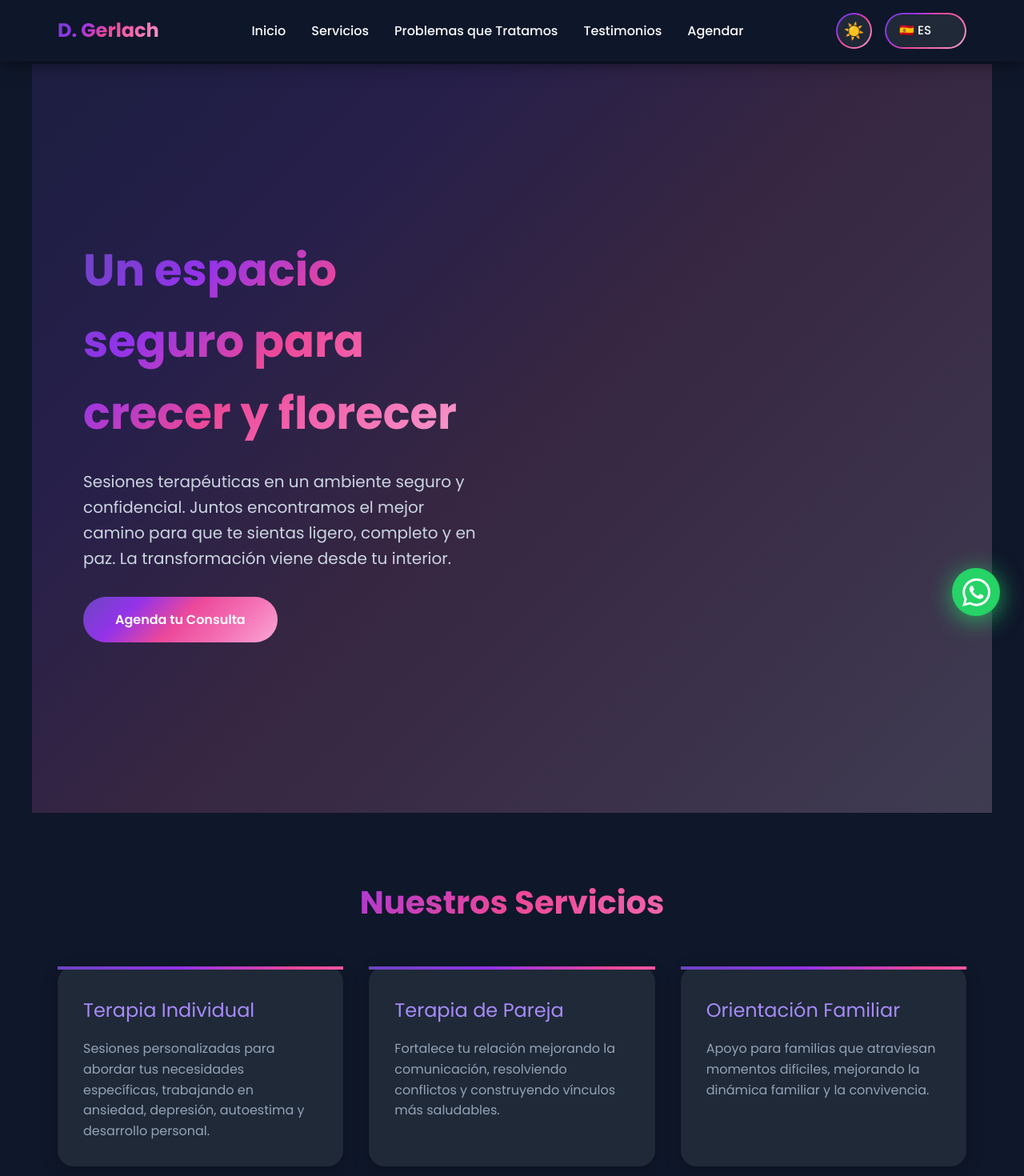
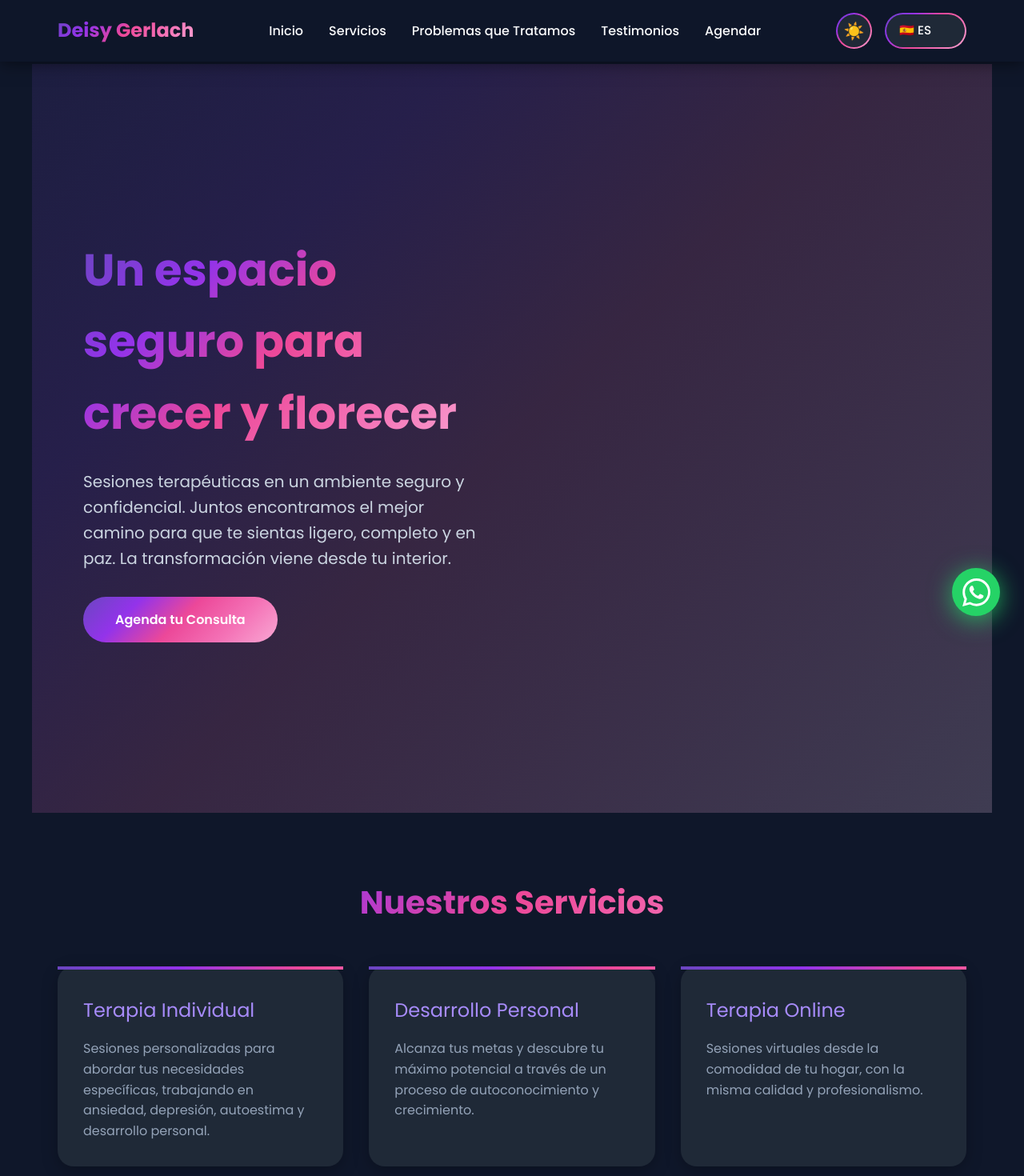
Before and after one commit to deisygerlach/deisygerlach, a Next.js app: page / in a window 1280 px wide. Shown: the top 1470 px of the page at 80% size. Built offline with nearby package versions, Linux system fonts and the light colour scheme.

Commit message:
Cambios realizados petición de cliente

```diff
--- a/app/page.tsx
+++ b/app/page.tsx
@@ -23,7 +23,7 @@ const locales = {
 };
 
 export default function Home() {
-  const [currentLocale, setCurrentLocale] = useState<Locale>("esp");
+  const [currentLocale, setCurrentLocale] = useState<Locale>("por");
 
   const [currentSlide, setCurrentSlide] = useState(0);
   const [isDarkMode, setIsDarkMode] = useState(true);
@@ -93,7 +93,7 @@ const t = locales[currentLocale];
     // Auto-advance slider
     const interval = setInterval(() => {
       setCurrentSlide((prev) => (prev + 1) % testimonialsData.length);
-    }, 5000);
+    }, 15000);
 
     return () => clearInterval(interval);
   }, []);
--- a/components/homeUtils.ts
+++ b/components/homeUtils.ts
@@ -47,7 +47,7 @@ export class TestimonialsSlider {
         });
     }
 
-    startAutoAdvance(interval: number = 5000) {
+    startAutoAdvance(interval: number = 15000) {
         this.intervalId = window.setInterval(() => {
             this.currentSlide = (this.currentSlide + 1) % this.slides.length;
             this.updateSlider();
--- a/components/locales/eng.json
+++ b/components/locales/eng.json
@@ -1,6 +1,6 @@
 {
   "header": {
-    "logo": "D. Gerlach",
+    "logo": "Deisy Gerlach",
     "nav": {
       "home": "Home",
       "services": "Services",
@@ -21,18 +21,6 @@
       {
         "title": "Individual Therapy",
         "description": "Personalized sessions to address your specific needs, working on anxiety, depression, self-esteem and personal development."
-      },
-      {
-        "title": "Couples Therapy",
-        "description": "Strengthen your relationship by improving communication, resolving conflicts and building healthier bonds."
-      },
-      {
-        "title": "Family Counseling",
-        "description": "Support for families going through difficult times, improving family dynamics and coexistence."
-      },
-      {
-        "title": "Stress Management",
-        "description": "Practical techniques and tools to manage work, academic and daily life stress."
       },
       {
         "title": "Personal Development",
@@ -83,11 +71,6 @@
         "description": "Confronting and managing specific fears and phobias."
       },
       {
-        "title": "Public Speaking",
-        "icon": "🎤",
-        "description": "Developing confidence and skills for public presentations."
-      },
-      {
         "title": "Shyness",
         "icon": "😳",
         "description": "Overcoming social inhibition and building self-confidence."
@@ -115,7 +98,7 @@
     "readLess": "Read less"
   },
   "psychologyRainbow": {
-    "title": "The Psychology Rainbow",
+    "title": "The Therapy Rainbow",
     "subtitle": "Core Concepts in Mental Wellness",
     "concepts": [
       "Mindfulness",
@@ -145,7 +128,7 @@
     }
   },
   "footer": {
-    "copyright": "© {year} D. Gerlach. All rights reserved.",
+    "copyright": "© {year} Deisy Gerlach. All rights reserved.",
     "tagline": "Your mental health matters."
   },
   "whatsapp": {
--- a/components/locales/esp.json
+++ b/components/locales/esp.json
@@ -1,6 +1,6 @@
 {
   "header": {
-    "logo": "D. Gerlach",
+    "logo": "Deisy Gerlach",
     "nav": {
       "home": "Inicio",
       "services": "Servicios",
@@ -21,18 +21,6 @@
       {
         "title": "Terapia Individual",
         "description": "Sesiones personalizadas para abordar tus necesidades específicas, trabajando en ansiedad, depresión, autoestima y desarrollo personal."
-      },
-      {
-        "title": "Terapia de Pareja",
-        "description": "Fortalece tu relación mejorando la comunicación, resolviendo conflictos y construyendo vínculos más saludables."
-      },
-      {
-        "title": "Orientación Familiar",
-        "description": "Apoyo para familias que atraviesan momentos difíciles, mejorando la dinámica familiar y la convivencia."
-      },
-      {
-        "title": "Manejo del Estrés",
-        "description": "Técnicas y herramientas prácticas para gestionar el estrés laboral, académico y de la vida cotidiana."
       },
       {
         "title": "Desarrollo Personal",
@@ -83,11 +71,6 @@
         "description": "Confrontando y manejando miedos y fobias específicas."
       },
       {
-        "title": "Hablar en Público",
-        "icon": "🎤",
-        "description": "Desarrollando confianza y habilidades para presentaciones públicas."
-      },
-      {
         "title": "Timidez",
         "icon": "😳",
         "description": "Superando la inhibición social y construyendo autoconfianza."
@@ -115,7 +98,7 @@
     "readLess": "Ver menos"
   },
   "psychologyRainbow": {
-    "title": "El Arcoíris de la Psicología",
+    "title": "El Arcoíris de la Terapia",
     "subtitle": "Conceptos Fundamentales del Bienestar Mental",
     "concepts": [
       "Atención Plena",
@@ -145,7 +128,7 @@
     }
   },
   "footer": {
-    "copyright": "© {year} D. Gerlach. Todos los derechos reservados.",
+    "copyright": "© {year} Deisy Gerlach. Todos los derechos reservados.",
     "tagline": "Tu salud mental importa."
   },
   "whatsapp": {
--- a/components/locales/por.json
+++ b/components/locales/por.json
@@ -1,6 +1,6 @@
 {
   "header": {
-    "logo": "D. Gerlach",
+    "logo": "Deisy Gerlach",
     "nav": {
       "home": "Início",
       "services": "Serviços",
@@ -21,18 +21,6 @@
       {
         "title": "Terapia Individual",
         "description": "Sessões personalizadas para atender às suas necessidades específicas, trabalhando ansiedade, depressão, autoestima e desenvolvimento pessoal."
-      },
-      {
-        "title": "Terapia de Casal",
-        "description": "Fortaleça seu relacionamento melhorando a comunicação, resolvendo conflitos e construindo vínculos mais saudáveis."
-      },
-      {
-        "title": "Orientação Familiar",
-        "description": "Apoio para famílias que passam por momentos difíceis, melhorando a dinâmica familiar e a convivência."
-      },
-      {
-        "title": "Gestão do Estresse",
-        "description": "Técnicas e ferramentas práticas para gerenciar o estresse do trabalho, acadêmico e da vida cotidiana."
       },
       {
         "title": "Desenvolvimento Pessoal",
@@ -83,11 +71,6 @@
         "description": "Confrontando e gerenciando medos e fobias específicas."
       },
       {
-        "title": "Falar em Público",
-        "icon": "🎤",
-        "description": "Desenvolvendo confiança e habilidades para apresentações públicas."
-      },
-      {
         "title": "Timidez",
         "icon": "😳",
         "description": "Superando a inibição social e construindo autoconfiança."
@@ -115,7 +98,7 @@
     "readLess": "Ver menos"
   },
   "psychologyRainbow": {
-    "title": "O Arco-Íris da Psicologia",
+    "title": "O Arco-Íris da Terapia",
     "subtitle": "Conceitos Fundamentais do Bem-Estar Mental",
     "concepts": [
       "Atenção Plena",
@@ -145,7 +128,7 @@
     }
   },
   "footer": {
-    "copyright": "© {year} D. Gerlach. Todos os direitos reservados.",
+    "copyright": "© {year} Deisy Gerlach. Todos os direitos reservados.",
     "tagline": "Sua saúde mental importa."
   },
   "whatsapp": {
```
Also changed, not shown: 1 other file (tests, documents, lock files or other folders).
